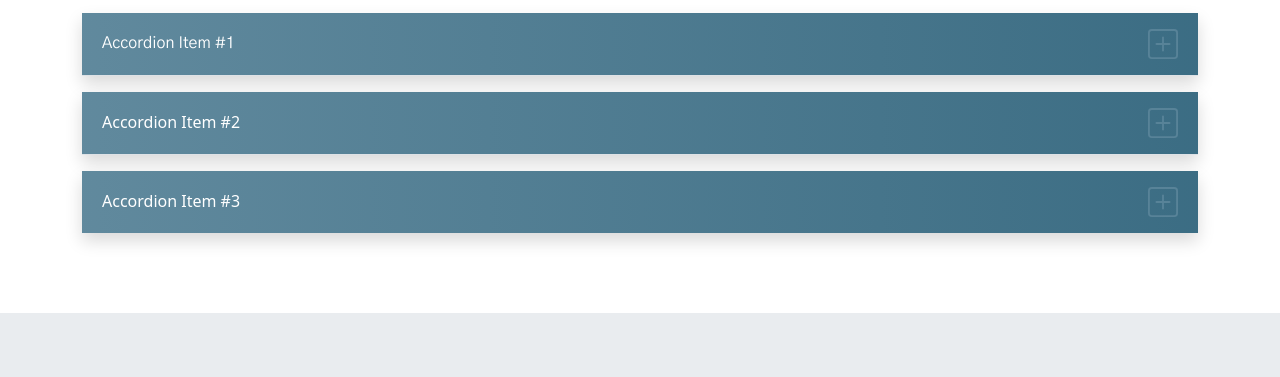
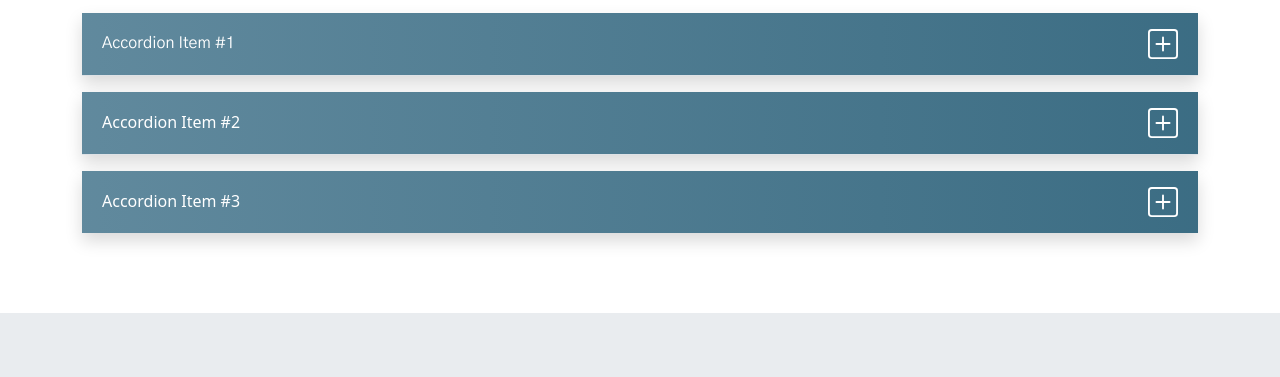
Before and after one commit to theopmw/the-little-treatment-room, a website: page index.html in a window 1280 px wide. Shown: the part 286-663 px from the top of the page. Drawn offline with nearby package versions, Linux system fonts and the light colour scheme.

Commit message:
Update accordion icon colors

```diff
--- a/scss/_custom.scss
+++ b/scss/_custom.scss
@@ -22,8 +22,8 @@
 // ACCORDION OVERRIDES
 
 // accordion icon color
-$accordion-icon-color: $primary;
-$accordion-icon-active-color: $primary;
+$accordion-icon-color: $white;
+$accordion-icon-active-color: $white;
 
 $accordion-icon-width: 1.875rem;
 
```
Also changed, not shown: assets/css/style.css.
